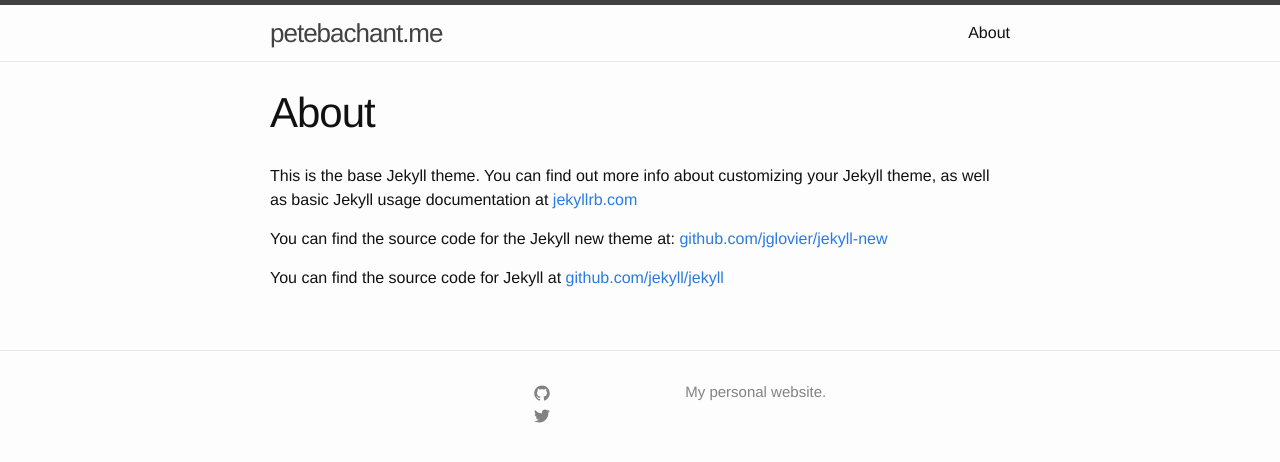
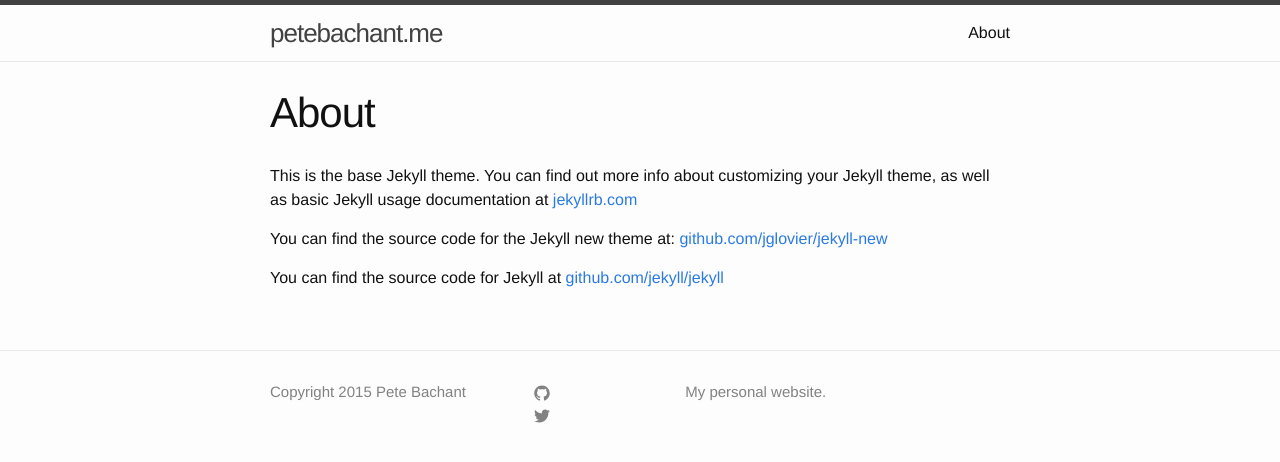
Before and after one commit to petebachant/petebachant.github.io, a Jekyll site: the page built from about.md, in a window 1280 px wide. Shown: the top 462 px of the page. Built offline with Jekyll 4.4.1, drawn with Linux system fonts in a browser that asks for light colours; Markdown is read by kramdown in place of the engine named in the settings.

Commit message:
Add copyright

```diff
--- a/_includes/footer.html
+++ b/_includes/footer.html
@@ -4,6 +4,7 @@
 
     <div class="footer-col-wrapper">
       <div class="footer-col  footer-col-1">
+          <p class="text">Copyright 2015 Pete Bachant</p>
       </div>
 
       <div class="footer-col  footer-col-2">
```
